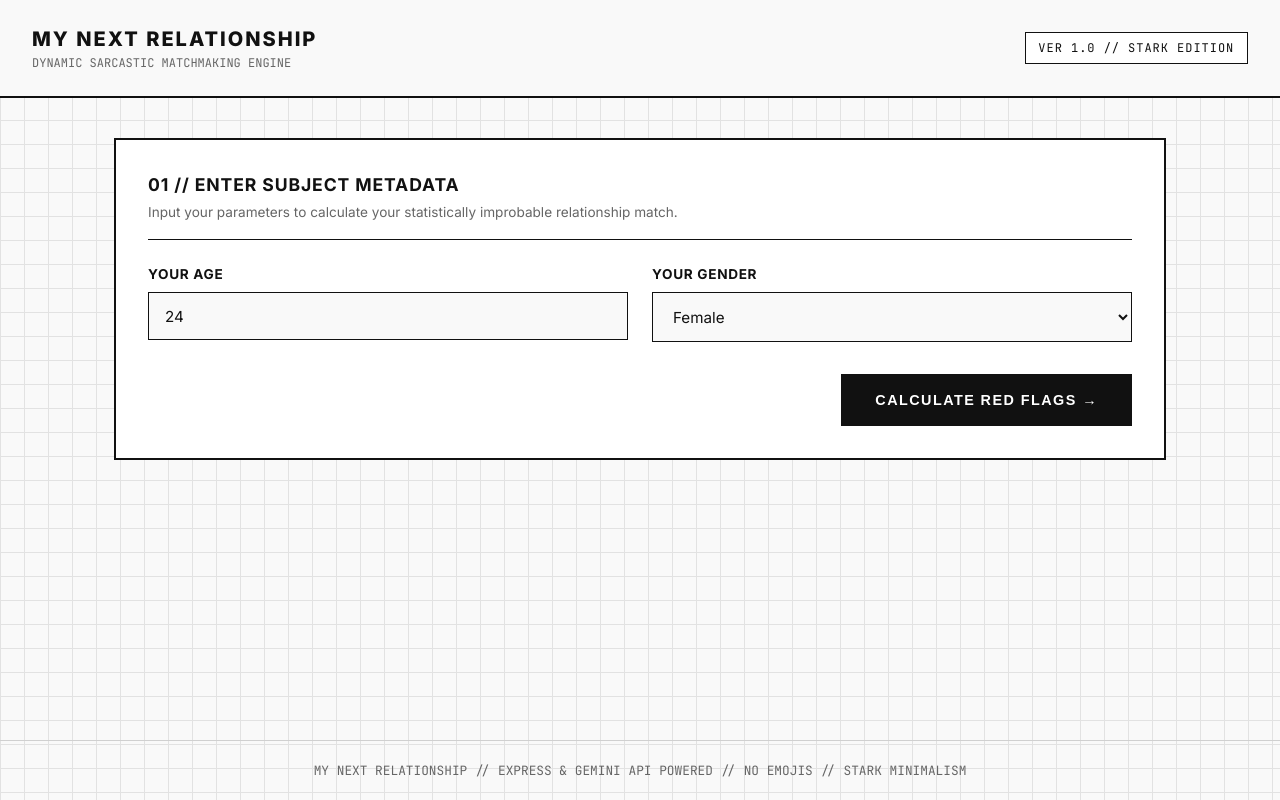
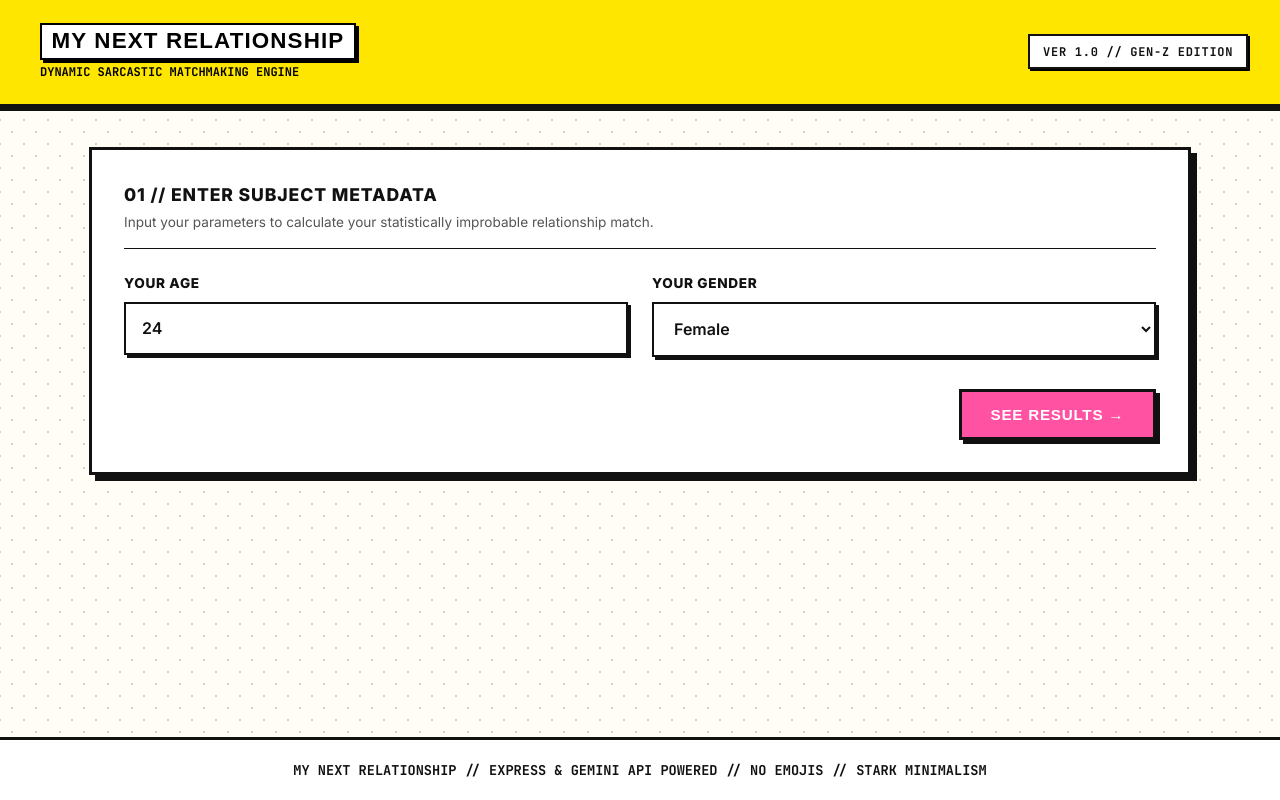
Before and after one commit to aryanpardeshi11/my-next-relationship, a React (Vite) app in the folder client/: page / in a window 1280 px wide. Built offline with nearby package versions, Linux system fonts and the light colour scheme.

Commit message:
Update UI to funky Gen-Z style, add logo home navigation, rename buttons to See Results and Try Again, and improve horizontal match cards visibility

```diff
--- a/client/src/App.jsx
+++ b/client/src/App.jsx
@@ -54,14 +54,14 @@ export default function App() {
 
   return (
     <div style={{ minHeight: '100vh', display: 'flex', flexDirection: 'column' }}>
-      {/* Stark Minimalist Header */}
+      {/* Header with Clickable Logo */}
       <header className="app-header">
-        <div>
+        <button className="logo-button" onClick={handleReset} title="Return to Home">
           <h1 className="app-title">MY NEXT RELATIONSHIP</h1>
           <div className="app-subtitle">DYNAMIC SARCASTIC MATCHMAKING ENGINE</div>
-        </div>
-        <div className="mono-tag" style={{ border: '1px solid var(--border-color)', padding: '0.4rem 0.8rem', background: '#FFFFFF' }}>
-          VER 1.0 // STARK EDITION
+        </button>
+        <div className="mono-tag" style={{ border: '2px solid var(--border-color)', padding: '0.4rem 0.8rem', background: '#FFFFFF', boxShadow: '2px 2px 0px #000' }}>
+          VER 1.0 // GEN-Z EDITION
         </div>
       </header>
 
@@ -73,12 +73,12 @@ export default function App() {
 
         {isLoading && (
           <div className="loading-state">
-            <div className="loading-text">CALCULATING RED FLAGS...</div>
+            <div className="loading-text">FINDING YOUR MATCH...</div>
             <div className="loading-bar-container">
               <div className="loading-bar"></div>
             </div>
-            <p style={{ marginTop: '1rem', fontSize: '0.8rem', fontFamily: 'var(--font-mono)', color: 'var(--text-muted)' }}>
-              Querying Gemini API & Analyzing extreme age parameters...
+            <p style={{ marginTop: '1rem', fontSize: '0.85rem', fontFamily: 'var(--font-mono)', fontWeight: '700', color: 'var(--text-main)' }}>
+              Querying Gemini API & Analyzing extreme parameters...
             </p>
           </div>
         )}
@@ -94,7 +94,7 @@ export default function App() {
                 className="stark-button"
                 onClick={() => fetchRelationshipMatch(lastUserInput || { age: 24, gender: 'Female' })}
               >
-                RETRY CALCULATION
+                TRY AGAIN ↺
               </button>
               <button
                 className="stark-button secondary"
@@ -121,7 +121,7 @@ export default function App() {
                 className="stark-button"
                 onClick={() => fetchRelationshipMatch(lastUserInput)}
               >
-                RE-CALCULATE MATCH ↻
+                TRY AGAIN ↺
               </button>
             </div>
           </div>
--- a/client/src/components/UserInputForm.jsx
+++ b/client/src/components/UserInputForm.jsx
@@ -57,7 +57,7 @@ export default function UserInputForm({ onSubmit, isLoading }) {
             className="stark-button"
             disabled={isLoading}
           >
-            {isLoading ? 'Processing...' : 'Calculate Red Flags →'}
+            {isLoading ? 'Processing...' : 'See Results →'}
           </button>
         </div>
       </form>
--- a/client/src/index.css
+++ b/client/src/index.css
@@ -1,17 +1,22 @@
-/* Stark Minimalist Design System */
+/* Funky Gen-Z Design System */
 :root {
-  --bg-color: #F9F9F9;
-  --grid-line-color: #E2E2E2;
+  --bg-color: #FFFDF5;
+  --grid-line-color: #EAE6D9;
   --text-main: #111111;
-  --text-muted: #666666;
-  --text-light: #888888;
+  --text-muted: #555555;
+  --text-light: #777777;
   --border-color: #111111;
-  --border-subtle: #D0D0D0;
   --card-bg: #FFFFFF;
-  --accent-black: #111111;
-  --accent-white: #FFFFFF;
-  --accent-red-flag: #D93838;
-  --font-sans: 'Inter', -apple-system, BlinkMacSystemFont, 'Segoe UI', Roboto, Helvetica, Arial, sans-serif;
+
+  /* Pop Funky Gen-Z Colors */
+  --pop-yellow: #FFE600;
+  --pop-pink: #FF52A2;
+  --pop-cyan: #00F0FF;
+  --pop-purple: #8B5CF6;
+  --pop-green: #00E699;
+  --pop-orange: #FF7E36;
+
+  --font-sans: 'Inter', -apple-system, BlinkMacSystemFont, 'Segoe UI', Roboto, sans-serif;
   --font-mono: 'JetBrains Mono', monospace;
 }
 
@@ -19,7 +24,6 @@
   box-sizing: border-box;
   margin: 0;
   padding: 0;
-  border-radius: 0 !important; /* Enforce sharp edges strictly */
 }
 
 html, body {
@@ -28,13 +32,13 @@ html, body {
   font-family: var(--font-sans);
   background-color: var(--bg-color);
   background-image:
-    linear-gradient(to right, var(--grid-line-color) 1px, transparent 1px),
-    linear-gradient(to bottom, var(--grid-line-color) 1px, transparent 1px);
+    radial-gradient(#D6D1C0 1.5px, transparent 1.5px),
+    radial-gradient(#D6D1C0 1.5px, var(--bg-color) 1.5px);
   background-size: 24px 24px;
+  background-position: 0 0, 12px 12px;
   color: var(--text-main);
   line-height: 1.5;
   -webkit-font-smoothing: antialiased;
-  -moz-osx-font-smoothing: grayscale;
 }
 
 #root {
@@ -45,7 +49,7 @@ html, body {
 
 /* Typography Utilities */
 h1, h2, h3, h4, h5, h6 {
-  font-weight: 700;
+  font-weight: 800;
   letter-spacing: -0.02em;
   color: var(--text-main);
 }
@@ -53,36 +57,61 @@ h1, h2, h3, h4, h5, h6 {
 .mono-tag {
   font-family: var(--font-mono);
   font-size: 0.75rem;
-  letter-spacing: 0.08em;
+  letter-spacing: 0.06em;
+  font-weight: 700;
   text-transform: uppercase;
 }
 
 /* Layout Containers */
 .app-header {
-  border-bottom: 2px solid var(--border-color);
-  background: var(--bg-color);
-  padding: 1.5rem 2rem;
+  border-bottom: 3px solid var(--border-color);
+  background: var(--pop-yellow);
+  padding: 1.25rem 2rem;
   display: flex;
   justify-content: space-between;
   align-items: center;
+  box-shadow: 0 4px 0px var(--border-color);
+}
+
+.logo-button {
+  background: transparent;
+  border: none;
+  cursor: pointer;
+  text-align: left;
+  display: flex;
+  flex-direction: column;
+  padding: 0.2rem 0.5rem;
+  transition: transform 0.1s ease;
+}
+
+.logo-button:hover {
+  transform: scale(1.02);
 }
 
 .app-title {
-  font-size: 1.25rem;
-  font-weight: 800;
-  letter-spacing: 0.1em;
+  font-size: 1.4rem;
+  font-weight: 900;
+  letter-spacing: 0.05em;
   text-transform: uppercase;
+  color: #000000;
+  background: #FFFFFF;
+  padding: 0.2rem 0.6rem;
+  border: 2.5px solid #000000;
+  box-shadow: 3px 3px 0px #000000;
+  display: inline-block;
 }
 
 .app-subtitle {
   font-family: var(--font-mono);
   font-size: 0.75rem;
-  color: var(--text-muted);
+  font-weight: 700;
+  color: #000000;
+  margin-top: 0.3rem;
 }
 
 .main-content {
   flex: 1;
-  max-width: 1100px;
+  max-width: 1150px;
   width: 100%;
   margin: 0 auto;
   padding: 2.5rem 1.5rem;
@@ -92,20 +121,24 @@ h1, h2, h3, h4, h5, h6 {
 }
 
 .footer {
-  border-top: 1px solid var(--border-subtle);
+  border-top: 3px solid var(--border-color);
+  background: #FFFFFF;
   padding: 1.25rem 2rem;
   text-align: center;
-  font-size: 0.8rem;
-  color: var(--text-muted);
+  font-size: 0.85rem;
+  font-weight: 700;
+  color: var(--text-main);
   font-family: var(--font-mono);
 }
 
-/* Minimalist Form Components */
+/* Funky Neo-Brutalist Cards */
 .stark-card {
   background: var(--card-bg);
-  border: 2px solid var(--border-color);
+  border: 3px solid var(--border-color);
+  box-shadow: 6px 6px 0px var(--border-color);
   padding: 2rem;
   width: 100%;
+  position: relative;
 }
 
 .form-grid {
@@ -128,61 +161,72 @@ h1, h2, h3, h4, h5, h6 {
 
 .form-label {
   font-size: 0.85rem;
-  font-weight: 700;
+  font-weight: 800;
   text-transform: uppercase;
   letter-spacing: 0.05em;
 }
 
 .stark-input, .stark-select {
   width: 100%;
-  padding: 0.85rem 1rem;
-  font-size: 0.95rem;
+  padding: 0.9rem 1rem;
+  font-size: 1rem;
+  font-weight: 600;
   font-family: var(--font-sans);
-  background: var(--bg-color);
-  border: 1.5px solid var(--border-color);
+  background: #FFFFFF;
+  border: 2.5px solid var(--border-color);
   color: var(--text-main);
   outline: none;
-  transition: background 0.15s ease, border-color 0.15s ease;
+  box-shadow: 3px 3px 0px var(--border-color);
+  transition: all 0.15s ease;
 }
 
 .stark-input:focus, .stark-select:focus {
-  background: #FFFFFF;
-  border-color: #000000;
-  outline: 2px solid #000000;
+  background: #FFFDF0;
+  transform: translate(-1px, -1px);
+  box-shadow: 5px 5px 0px var(--border-color);
 }
 
+/* Funky Gen-Z Buttons */
 .stark-button {
-  background: var(--accent-black);
-  color: var(--accent-white);
-  border: 2px solid var(--accent-black);
-  padding: 1rem 2rem;
-  font-size: 0.9rem;
-  font-weight: 700;
-  letter-spacing: 0.1em;
+  background: var(--pop-pink);
+  color: #FFFFFF;
+  border: 3px solid var(--border-color);
+  box-shadow: 4px 4px 0px var(--border-color);
+  padding: 0.9rem 1.8rem;
+  font-size: 0.95rem;
+  font-weight: 800;
+  letter-spacing: 0.05em;
   text-transform: uppercase;
   cursor: pointer;
   transition: all 0.15s ease;
+  display: inline-flex;
+  align-items: center;
+  gap: 0.5rem;
 }
 
 .stark-button:hover:not(:disabled) {
-  background: var(--accent-white);
-  color: var(--accent-black);
+  transform: translate(-2px, -2px);
+  box-shadow: 6px 6px 0px var(--border-color);
+  background: #FF2E8C;
+}
+
+.stark-button:active:not(:disabled) {
+  transform: translate(2px, 2px);
+  box-shadow: 2px 2px 0px var(--border-color);
 }
 
 .stark-button:disabled {
-  opacity: 0.5;
+  opacity: 0.6;
   cursor: not-allowed;
 }
 
 .stark-button.secondary {
-  background: var(--accent-white);
-  color: var(--accent-black);
-  border: 2px solid var(--accent-black);
+  background: var(--pop-cyan);
+  color: #000000;
 }
 
 .stark-button.secondary:hover:not(:disabled) {
-  background: var(--accent-black);
-  color: var(--accent-white);
+  background: #00D5E6;
 }
 
 /* Loading Indicator */
@@ -191,72 +235,142 @@ h1, h2, h3, h4, h5, h6 {
   flex-direction: column;
   align-items: center;
   justify-content: center;
-  padding: 4rem 2rem;
-  border: 2px dashed var(--border-color);
-  background: var(--card-bg);
+  padding: 3.5rem 2rem;
+  border: 3px solid var(--border-color);
+  box-shadow: 6px 6px 0px var(--border-color);
+  background: var(--pop-yellow);
   text-align: center;
 }
 
 .loading-text {
   font-family: var(--font-mono);
-  font-size: 1.1rem;
-  font-weight: 700;
+  font-size: 1.2rem;
+  font-weight: 800;
   letter-spacing: 0.05em;
   text-transform: uppercase;
+  background: #FFFFFF;
+  padding: 0.4rem 1rem;
+  border: 2.5px solid #000000;
+  box-shadow: 3px 3px 0px #000000;
   animation: pulse 1.2s infinite alternate;
 }
 
 @keyframes pulse {
-  0% { opacity: 0.3; }
-  100% { opacity: 1; }
+  0% { transform: scale(0.98); }
+  100% { transform: scale(1.02); }
 }
 
 .loading-bar-container {
-  width: 240px;
-  height: 6px;
-  border: 1px solid var(--border-color);
-  margin-top: 1.25rem;
+  width: 260px;
+  height: 12px;
+  border: 2.5px solid var(--border-color);
+  background: #FFFFFF;
+  margin-top: 1.5rem;
   position: relative;
   overflow: hidden;
+  box-shadow: 3px 3px 0px #000000;
 }
 
 .loading-bar {
   height: 100%;
-  background: var(--accent-black);
-  width: 40%;
+  background: var(--pop-pink);
+  width: 45%;
   position: absolute;
   animation: slide 1.2s infinite ease-in-out;
 }
 
 @keyframes slide {
-  0% { left: -40%; }
+  0% { left: -45%; }
   100% { left: 100%; }
 }
 
-/* Diagram Viewport & Visuals */
+/* Horizontal Results & Diagram Layout */
 .diagram-container {
   background: var(--card-bg);
-  border: 2px solid var(--border-color);
+  border: 3px solid var(--border-color);
+  box-shadow: 6px 6px 0px var(--border-color);
   padding: 2rem;
   position: relative;
-  overflow: hidden;
 }
 
 .diagram-header {
   display: flex;
   justify-content: space-between;
-  align-items: flex-start;
+  align-items: center;
   margin-bottom: 1.5rem;
-  border-bottom: 1.5px solid var(--border-color);
+  border-bottom: 3px solid var(--border-color);
   padding-bottom: 1rem;
+  flex-wrap: wrap;
+  gap: 1rem;
 }
 
 .match-source-badge {
   font-family: var(--font-mono);
+  font-size: 0.75rem;
+  font-weight: 800;
+  padding: 0.35rem 0.75rem;
+  border: 2px solid var(--border-color);
+  background: var(--pop-cyan);
+  box-shadow: 2px 2px 0px var(--border-color);
+}
+
+/* Horizontal Parameters Table / Grid view */
+.horizontal-scroll-wrapper {
+  width: 100%;
+  overflow-x: auto;
+  padding-bottom: 0.75rem;
+}
+
+.horizontal-flex-cards {
+  display: flex;
+  flex-wrap: wrap;
+  gap: 1rem;
+  width: 100%;
+}
+
+.param-card {
+  flex: 1 1 280px;
+  border: 2.5px solid var(--border-color);
+  box-shadow: 4px 4px 0px var(--border-color);
+  padding: 1rem 1.2rem;
+  background: #FFFFFF;
+  transition: transform 0.15s ease;
+}
+
+.param-card:hover {
+  transform: translateY(-2px);
+  box-shadow: 6px 6px 0px var(--border-color);
+}
+
+.param-card-header {
+  display: flex;
+  align-items: center;
+  gap: 0.5rem;
+  margin-bottom: 0.4rem;
+}
+
+.param-num-badge {
+  background: #000000;
+  color: #FFFFFF;
+  font-family: var(--font-mono);
   font-size: 0.7rem;
-  padding: 0.25rem 0.5rem;
-  border: 1px solid var(--border-color);
-  background: #F0F0F0;
+  font-weight: 800;
+  padding: 0.15rem 0.4rem;
+}
+
+.param-title {
+  font-family: var(--font-mono);
+  font-size: 0.75rem;
+  font-weight: 800;
+  text-transform: uppercase;
+  color: var(--text-muted);
+}
+
+.param-value {
+  font-weight: 800;
+  font-size: 1.05rem;
+  color: #000000;
+  word-break: break-word;
 }
 
 /* Controls */
@@ -265,4 +379,5 @@ h1, h2, h3, h4, h5, h6 {
   gap: 1rem;
   justify-content: flex-end;
   margin-top: 1.5rem;
+  flex-wrap: wrap;
 }
```
Also changed, not shown: client/src/components/ZigZagDiagram.jsx (+77 -66 lines).
